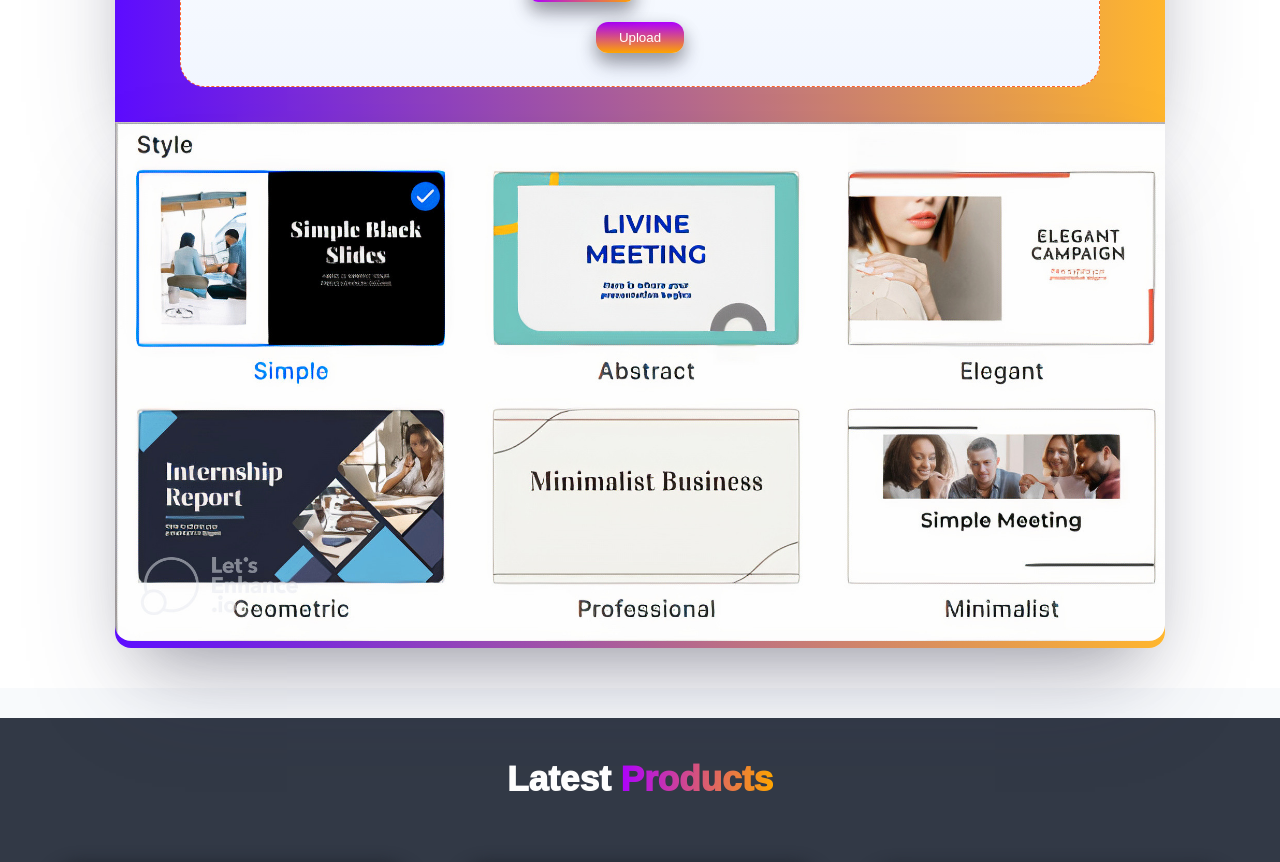
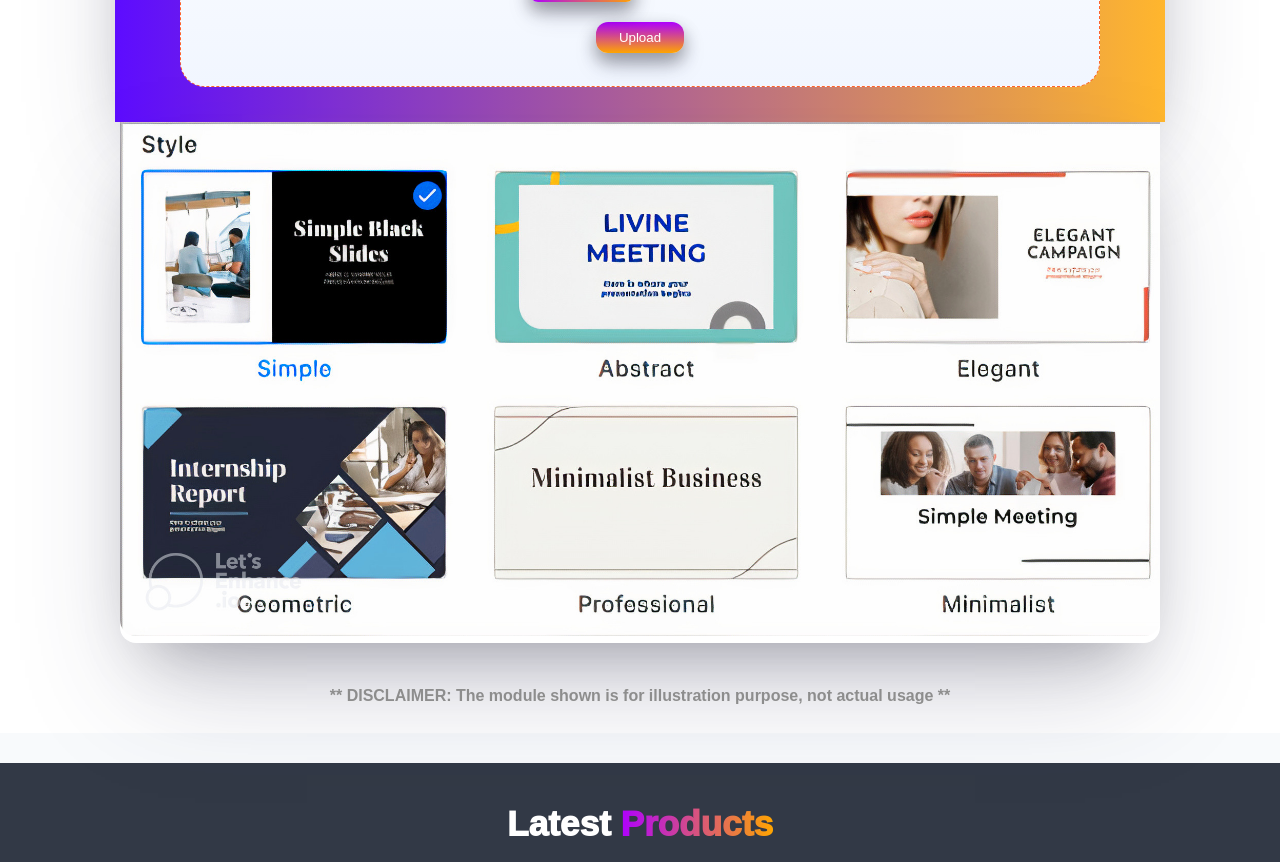
Before and after one commit to LemonLim18/CAT_Assignment2, a React (Create React App) app: page / in a window 1280 px wide. Shown: the part 5900-6762 px from the top of the page. Built offline with nearby package versions, Linux system fonts and the light colour scheme.

Commit message:
Upload latest code: 21-12-2023: 4:27 AM

```diff
--- a/src/components/Converter.js
+++ b/src/components/Converter.js
@@ -40,6 +40,7 @@ class Converter extends React.Component {
                         <img src={themeSelection} alt="option" />
                     </div>
                 </div>
+                <p className="disclaimer">** DISCLAIMER: The module shown is for illustration purpose, not actual usage **</p>
             </section>
         );
     }
--- a/src/components/Footer.js
+++ b/src/components/Footer.js
@@ -28,11 +28,11 @@ const Footer = () => {
                     <div className="footer-col">
                         <h4>Get Help</h4>
                         <ul>
-                            <li><a href="https://www.youtube.com/watch?v=xvFZjo5PgG0">FAQ</a></li>
-                            <li><a href="https://www.youtube.com/watch?v=cgwmH9MmnUw">Return & Refund</a></li>
-                            <li><a href="https://www.youtube.com/watch?v=xvFZjo5PgG0">Promotion</a></li>
-                            <li><a href="https://www.youtube.com/watch?v=cgwmH9MmnUw">Payment Options</a></li>
-                            <li><a href="https://www.youtube.com/watch?v=xvFZjo5PgG0">Premium Membership</a></li>
+                            <li><a href="https://www.youtube.com/watch?v=eoe79YCNjgQ">FAQ</a></li>
+                            <li><a href="https://www.youtube.com/watch?v=AMDlAXdyKZM">Return & Refund</a></li>
+                            <li><a href="https://www.youtube.com/watch?v=_staaxDY-o8">Promotion</a></li>
+                            <li><a href="https://www.youtube.com/watch?v=SqcY0GlETPk">Payment Options</a></li>
+                            <li><a href="https://www.youtube.com/watch?v=lYvijnPI1Rg">Premium Membership</a></li>
 
                         </ul>
                     </div>
--- a/src/components/converter.css
+++ b/src/components/converter.css
@@ -79,13 +79,17 @@ label.file-label {
   .converter .downPart {
       text-align: center;
       width: 90%;
-      max-width: 1050px;
-      height: 5;
+      max-width: 1040px;
       border-radius: 0px 0px 16px 16px;
-      background: linear-gradient(to right, #5d0cff, #ffb62d);
-      box-shadow: rgba(255,255,255, 0.1) 0px 1px 1px 0px inset, rgba(50,50,93, 0.25) 0px 50px 100px -20px, rgba(0,0,0, 0.3) 0px 30px 60px -30px;
+      box-shadow: rgba(255,255,255, 0.1) 0px 1px 1px 0px inset, rgba(50,50,93, 0.25) 0px 55px 110px -20px, rgba(0,0,0, 0.3) 0px 30px 60px -30px;
       display: block;
-      margin-bottom: 40px;
+      margin-bottom: 25px;
+  }
+
+  .converter .disclaimer {
+    color: rgb(141, 141, 141);
+    font-weight: 600;
+    margin-bottom: 25px;
   }
 
   .themeSelection img {
```
